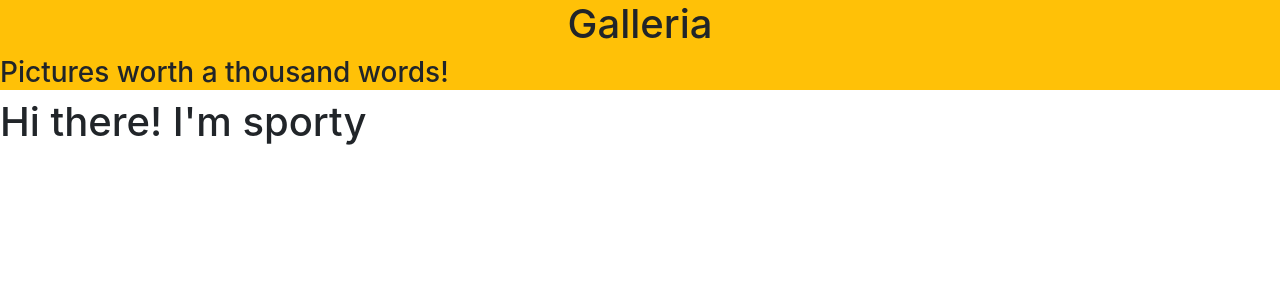
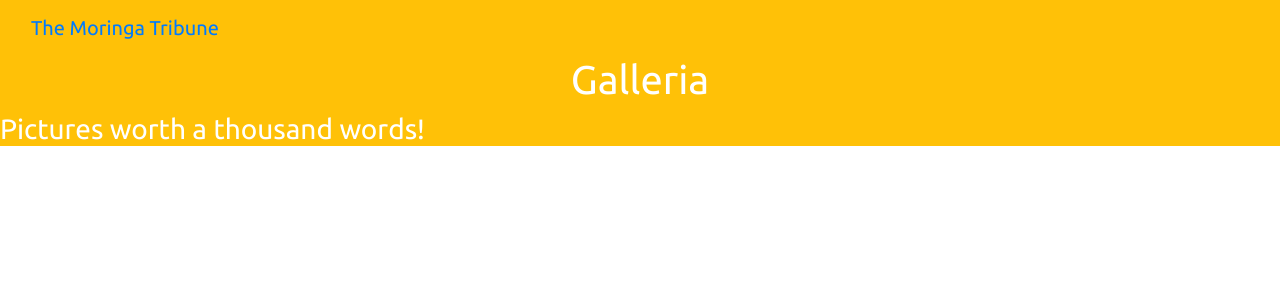
Before and after one commit to saudahabib/galleria, a Django app: page /album/sports/ in a window 1280 px wide. Shown: the top 300 px of the page. Run offline with Django 3.2, Linux system fonts and the light colour scheme; some libraries are stand-ins or nearby versions.

Commit message:
added static files and a few custom styles

```diff
--- a/album/templates/all-images/base.html
+++ b/album/templates/all-images/base.html
@@ -1,4 +1,5 @@
 {% load bootstrap4 %}
+{% load static %}
 <!DOCTYPE html>
 <html>
 <head>
@@ -13,10 +14,12 @@
   {% block styles %}
   <link href="https://fonts.googleapis.com/css?family=Lora|Ubuntu" rel="stylesheet">
     {% bootstrap_css %}
+    <link rel="stylesheet" href="{% static 'css/basealbum.css' %}">
   {% endblock %}
 
 </head>
 <body>
+    {% include "navbar.html" %}
     {% block content %}
     <div class="head bg-warning">
       <h1 class='text-center '>Galleria</h1>
--- a/album/templates/navbar.html
+++ b/album/templates/navbar.html
@@ -0,0 +1,17 @@
+<!DOCTYPE html>
+<html lang="en">
+<head>
+
+  <meta charset="utf-8">
+  <meta name="viewport" content="width=device-width, initial-scale=1">
+</head>
+<body>
+<nav class="navbar navbar-inverse bg-warning">
+  <div class="container-fluid">
+    <div class="navbar-header">
+      <a class="navbar-brand" href="{% url 'welcome' %}">The Moringa Tribune</a>
+    </div>
+  </div>
+</nav>
+</body>
+</html>
--- a/galleria/settings.py
+++ b/galleria/settings.py
@@ -120,3 +120,6 @@ USE_TZ = True
 # https://docs.djangoproject.com/en/1.11/howto/static-files/
 
 STATIC_URL = '/static/'
+STATICFILES_DIRS = [
+os.path.join(BASE_DIR, "static"),
+]
--- /dev/null
+++ b/static/css/basealbum.css
@@ -0,0 +1,4 @@
+body{
+  color: white;
+  font-family:'Ubuntu', cursive;
+}
```
